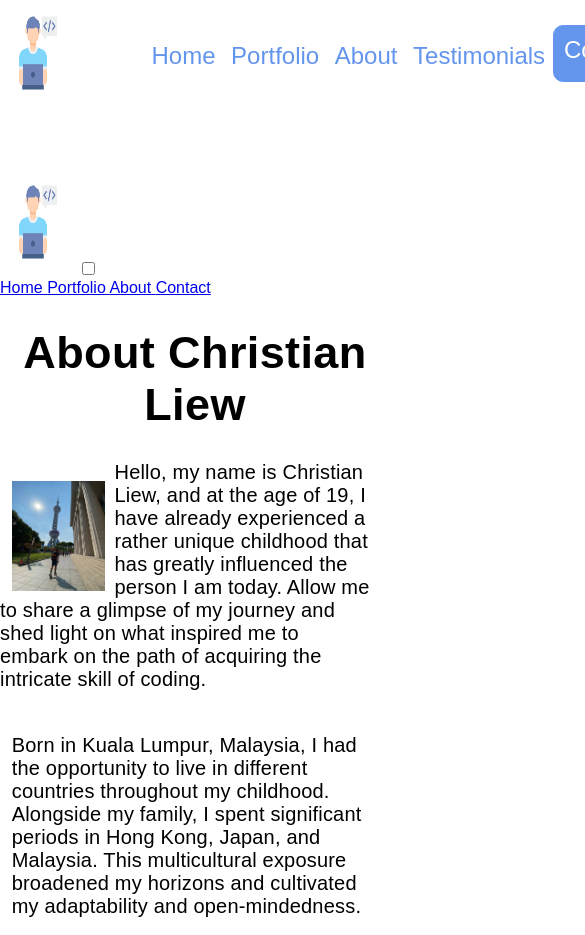
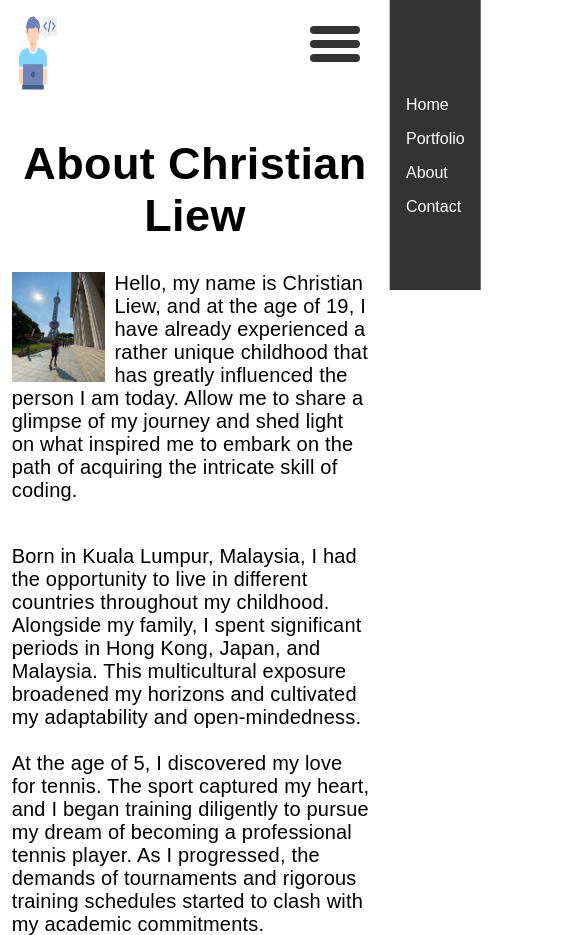
Before and after one commit to CALChris1/Personal-portfolio, a plain HTML site: page about.html in a window 390 px wide. Shown: the top 935 px of the page, 585 px wide, since content can reach past the window. Drawn offline with Linux system fonts and the light colour scheme.

Commit message:
Made first paragraph text responsive while added styling for burger menu

```diff
--- a/about.css
+++ b/about.css
@@ -83,6 +83,143 @@ body {
   font-weight: bold;
 }
 
+#hamburger-menu {
+  display: none;
+}
+
+::after,
+::before {
+  box-sizing: border-box;
+}
+
+body {
+  margin: 0;
+}
+
+:root {
+  --bar-width: 50px;
+  --bar-height: 8px;
+  --hamburger-gap: 6px;
+  --foreground: #333;
+  --background: white;
+  --hamburger-margin: 40px;
+  --animation-timing: 200ms ease-in-out;
+  --hamburger-height: calc(var(--bar-height) * 3 + var(--hamburger-gap) * 2);
+}
+
+.hamburger-menu {
+  --x-width: calc(var(--hamburger-height) * 1.41421356237);
+}
+
+.hamburger-menu {
+  display: flex;
+  flex-direction: column;
+  gap: var(--hamburger-gap);
+  width: max-content;
+  position: absolute;
+  width: var(--hamburger-margin);
+  right: var(--hamburger-margin);
+  margin-top: 10px;
+  z-index: 2;
+  cursor: pointer;
+}
+
+.hamburger-menu:has(input:checked) {
+  --foreground: white;
+  --background: #333;
+}
+
+.hamburger-menu:has(input:focus-visible)::before,
+.hamburger-menu:has(input:focus-visible)::after,
+.hamburger-menu input:focus-visible {
+  border: qpx solid var(--background);
+  box-shadow: 0 0 0 1px var(--foreground);
+}
+
+.hamburger-menu::before,
+.hamburger-menu::after,
+.hamburger-menu input {
+  content: "";
+  width: var(--bar-width);
+  height: var(--bar-height);
+  background-color: var(--foreground);
+  transform-origin: right center;
+  border-radius: 99999px;
+  transition: opacity var(--animation-timing), width var(--animation-timing),
+    rotate var(--animation-timing), translate var(--animation-timing),
+    background-color var(--animation-timing);
+}
+
+.hamburger-menu input {
+  appearance: none;
+  padding: 0;
+  margin: 0;
+  outline: none;
+  pointer-events: none;
+}
+
+.hamburger-menu:has(input:checked)::before {
+  transform: rotate(-45deg) translate(-1px, -10px);
+  width: var(--x-width);
+  translate: 0 calc(var(--bar-height) / 2);
+}
+
+.hamburger-menu:has(input:checked)::after {
+  transform: rotate(45deg) translate(0px, 12px);
+  width: var(--x-width);
+  translate: 0 calc(var(--bar-height) / -2);
+}
+
+.hamburger-menu input:checked {
+  opacity: 0;
+  width: 0;
+}
+
+.sidebar {
+  transition: transform var(--animation-timing), right var(--animation-timing);
+  transform: translateX(100%);
+  right: 0;
+  padding: 0.5rem 1rem;
+  padding-top: calc(var(--hamburger-margin) + var(--hamburger-margin) + 1rem);
+  background-color: var(--foreground);
+  color: var(--background);
+  max-width: 500px;
+  min-height: 22vh;
+  position: fixed;
+  top: 0;
+  z-index: 1;
+}
+
+.hamburger-menu:has(input:checked) + .sidebar {
+  transition: transform var(--animation-timing), right var(--animation-timing);
+  transform: translateX(0);
+  right: 0;
+  padding: 0.5rem 1rem;
+  padding-top: calc(var(--hamburger-margin) + var(--hamburger-margin) + 1rem);
+  background-color: var(--foreground);
+  color: var(--background);
+  max-width: 800px;
+  min-height: 22vh;
+  position: fixed;
+  top: 0;
+  z-index: 1;
+  overflow: hidden;
+}
+
+a {
+  display: flex;
+  flex-direction: column;
+  margin-bottom: 1rem;
+  color: white;
+  text-decoration: none;
+}
+
+a:active,
+a:hover {
+  text-decoration: underline;
+  font-weight: bold;
+}
+
 .about-chris {
   text-align: center;
   font-size: 45px;
@@ -97,13 +234,13 @@ body {
 }
 
 .photo-para {
-  /* display: flex; */
-  /* flex-direction: row; */
+  /* display: flex;
+  flex-direction: row; */
 }
 
 .photo {
   padding-left: 15vw;
-  margin-top: 20px;
+  margin-top: 0px;
   margin-right: 10px;
   float: left;
 }
@@ -115,6 +252,7 @@ body {
 
 .first-para {
   padding-right: 15vw;
+  padding-left: 5vw;
   font-size: 1.25em;
   letter-spacing: 0.05vw;
 }
@@ -147,6 +285,19 @@ body {
 }
 
 @media screen and (max-width: 1000px) {
+  .menu-bar {
+    display: none;
+  }
+
+  .hamburger-menu {
+    padding-top: 1rem;
+  }
+
+  #hamburger-menu {
+    display: flex;
+    margin-bottom: 2rem;
+  }
+
   #home {
     padding-left: 20vw;
   }
@@ -188,6 +339,10 @@ body {
     padding-left: 3vw;
   }
 
+  .first-para {
+    padding-left: 3vw;
+  }
+
   #bund {
     height: 13vh;
     width: 11vh;
```
